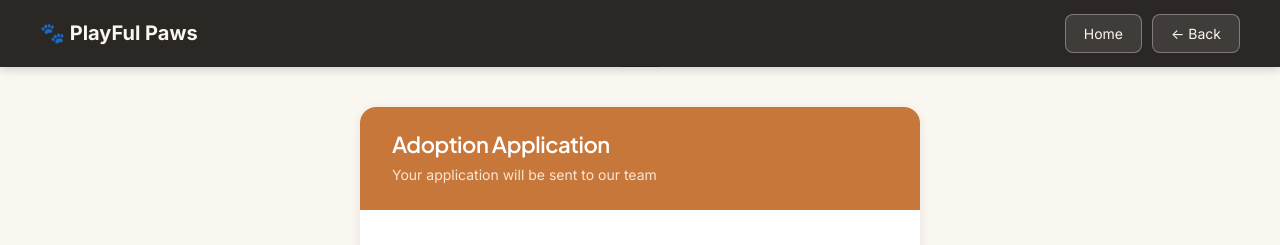
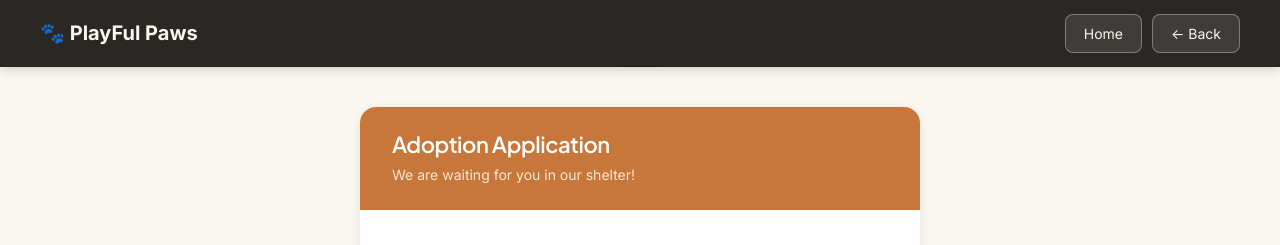
Before and after one commit to camonake1s/my-supabase-project, a React (Vite) app: page /apply/1 in a window 1280 px wide. Shown: the top 245 px of the page. Built offline with nearby package versions, Linux system fonts and the light colour scheme; no server answers; the database is empty.

Commit message:
Adoption form: replace header subtitle and post-submit message with 'We are waiting for you in our shelter!'

```diff
--- a/src/ApplyPage.jsx
+++ b/src/ApplyPage.jsx
@@ -172,7 +172,7 @@ export default function ApplyPage() {
           <div style={{ background: ORANGE, padding: '24px 32px' }}>
             <h2 style={{ color: 'white', fontSize: '22px', marginBottom: '4px' }}>Adoption Application</h2>
             <p style={{ color: '#FAE5D3', fontSize: '14px' }}>
-              {animal?.name ? `${animal.name} - ` : ''}Your application will be sent to our team
+              We are waiting for you in our shelter!
             </p>
           </div>
 
```
